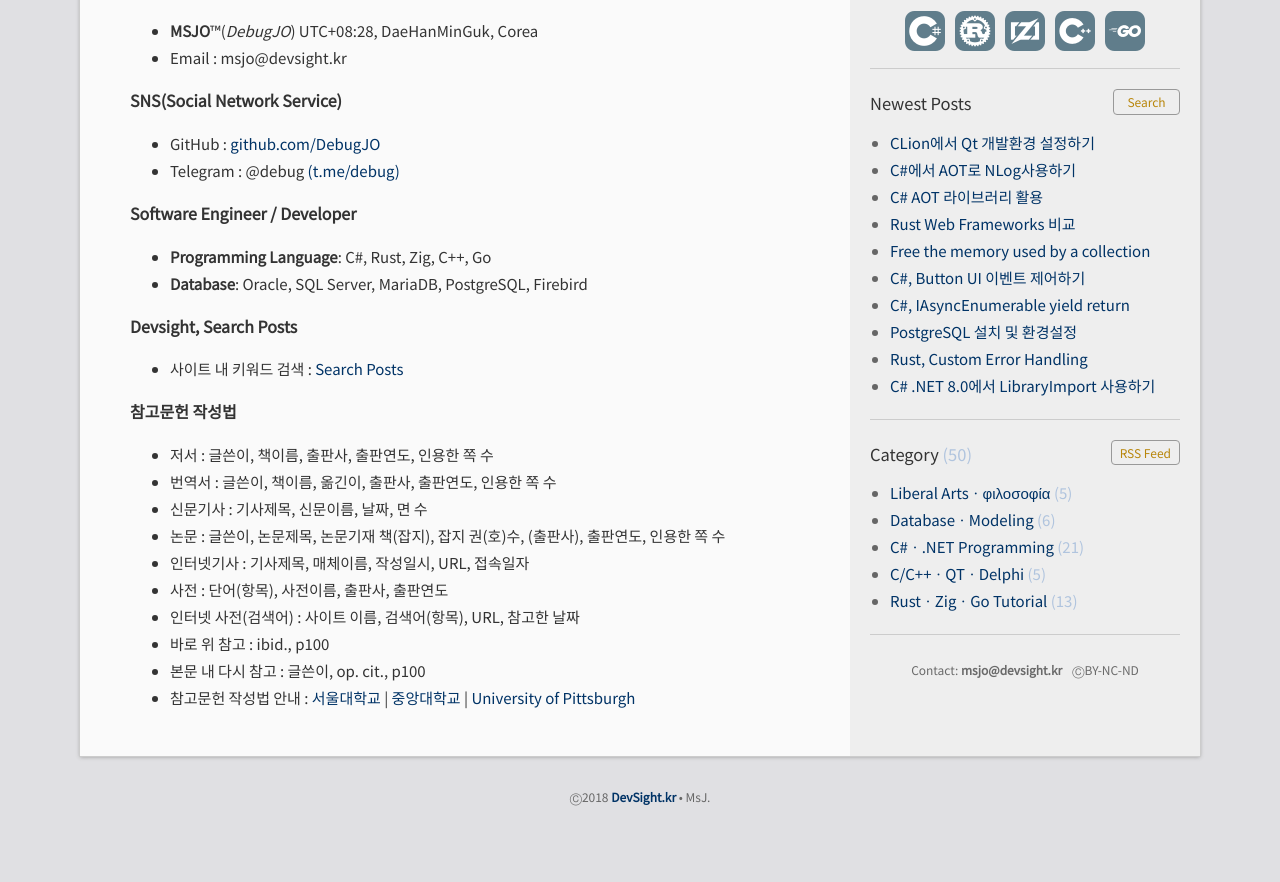
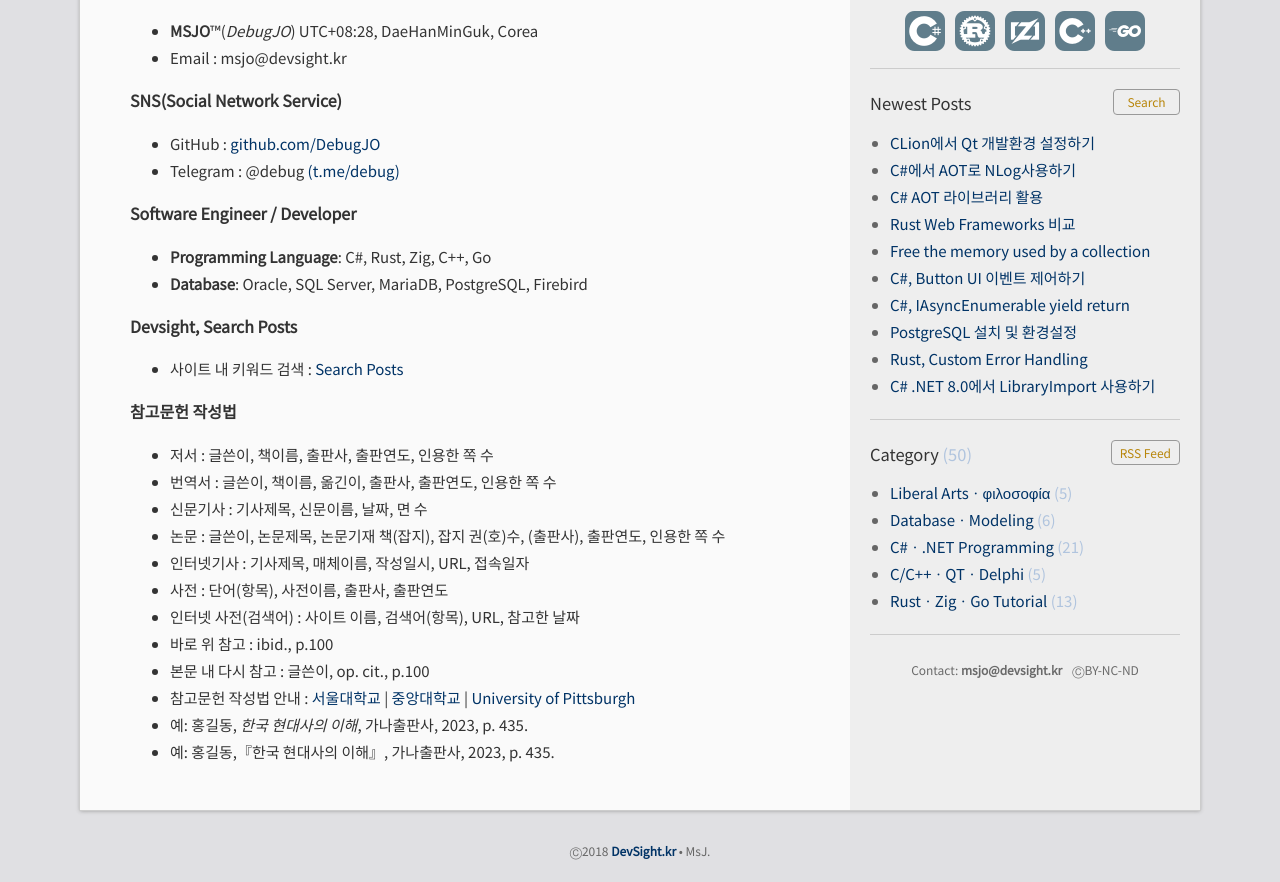
Before and after one commit to DebugJO/rustlang, a Jekyll site: the page built from about.md, in a window 1280 px wide, cut to the strip 304-1186 px from the top of the page. Built offline with Jekyll 4.4.1, drawn with Linux system fonts in a browser that asks for light colours; before the commit the page ends 1132 px from its top, so only the background shows below that.

Commit message:
Update about.md

```diff
--- a/about.md
+++ b/about.md
@@ -30,6 +30,8 @@ Thank you for visiting our website. Please do not hesitate to contact me with an
 * 인터넷기사 : 기사제목, 매체이름, 작성일시, URL, 접속일자
 * 사전 : 단어(항목), 사전이름, 출판사, 출판연도
 * 인터넷 사전(검색어) : 사이트 이름, 검색어(항목), URL, 참고한 날짜
-* 바로 위 참고 : ibid., p100
-* 본문 내 다시 참고 : 글쓴이, op. cit., p100
+* 바로 위 참고 : ibid., p.100
+* 본문 내 다시 참고 : 글쓴이, op. cit., p.100
 * 참고문헌 작성법 안내 : [서울대학교](https://libguide.snu.ac.kr/c.php?g=321609&p=2151776) \| [중앙대학교](https://researchguide.cau.ac.kr/citation) \| [University of Pittsburgh](https://pitt.libguides.com/citationhelp)
+* 예: 홍길동, *한국 현대사의 이해*, 가나출판사, 2023, p. 435.
+* 예: 홍길동,『한국 현대사의 이해』, 가나출판사, 2023, p. 435.
```
